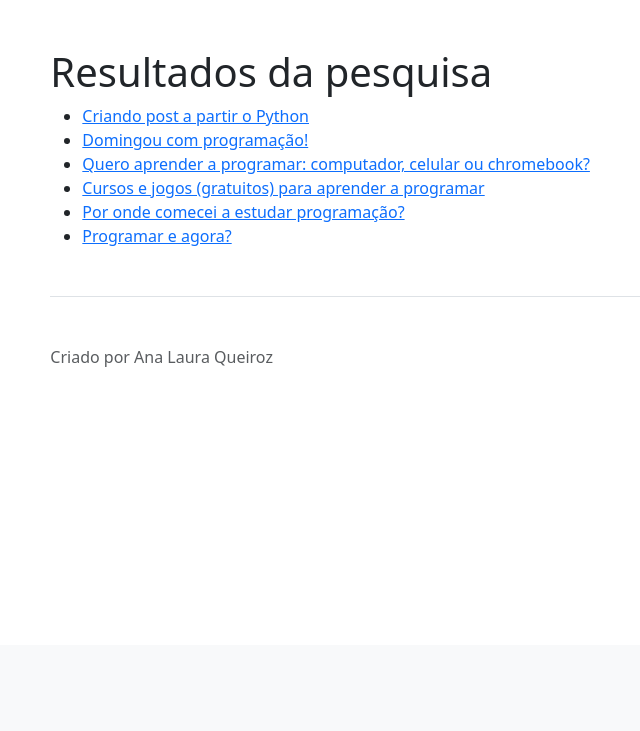
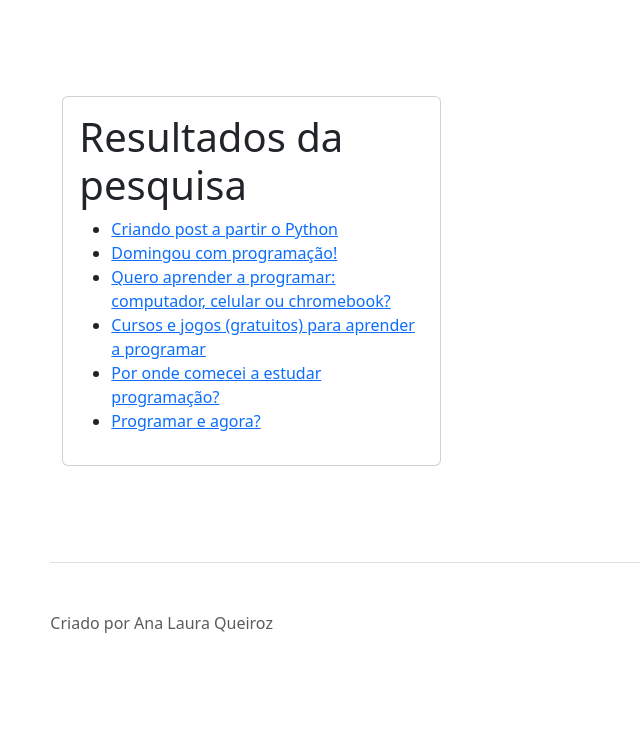
Before and after one commit to groot85/ProjetoFinalBlog-bootcamp, a Django app: template blog/templates/search.html in a window 1280 px wide. Shown: the part 155-886 px from the top of the page, without its empty margins (187-827 px from the left). Before the commit the page ends 522 px from the top, so only its background shows below. Run offline with Django 4.2, Linux system fonts and the light colour scheme; the template is opened without the code that fills it: values that come from a table or form of the project are taken from there, others are empty; data comes from the database, SQL or seed files in the repository.

Commit message:
botao search

```diff
--- a/anaqueiroz/urls.py
+++ b/anaqueiroz/urls.py
@@ -25,7 +25,7 @@ from django.conf.urls.static import static
 
 urlpatterns = [
     path('admin/', admin.site.urls),
-    path ('blog/', include ('blog.urls')),
+    path ('', include ('blog.urls')),
     path('', RedirectView.as_view(url='/blog/')),
 
 ] + static(settings.STATIC_URL, document_root=settings.STATIC_ROOT)
--- a/blog/templates/search.html
+++ b/blog/templates/search.html
@@ -1,6 +1,13 @@
 {% extends 'base.html' %}
 
 {% block content %}
+
+<main class="container py-5">
+
+  <div class="row">
+      <div class="col-sm-6">
+      <div class="card">
+          <div class="card-body">
             <h1>Resultados da pesquisa</h1>
             {% if query %}
             <p>Você pesquisou por: {{ query }}</p>
@@ -14,4 +21,11 @@
             {% else %}
             <p>Nenhum post encontrado.</p>
             {% endif %}
+          </div>
+      </div>
+      </div>
+  </div>
+
+  </main>
+
 {% endblock content %}
--- a/blog/urls.py
+++ b/blog/urls.py
@@ -5,9 +5,8 @@ from . import views
 #home, por isso ''
 urlpatterns = [
     path('', views.PostList.as_view(), name = 'home'),
-    path('<slug:slug>/', views.DetailView.as_view(), name='post_detail'),
-    #path('search/', views.SearchResultsView.as_view(), name= 'search_results')
-    path('search_results/', views.search, name='search'),
-
+    path('post/<slug:slug>/', views.DetailView.as_view(), name='post_detail'),
+    #path('search_results/', views.SearchResultsView.as_view(), name= 'search_results')
+    path('search/', views.search, name='search')
 
 ]
--- a/blog/views.py
+++ b/blog/views.py
@@ -7,6 +7,7 @@ from django.views.generic import DetailView
 from django.db.models import Q
 from django.views import generic
 
+
 #publicacao com resumo da postagem (ler mais em: https://developer.mozilla.org/en-US/docs/Learn/Server-side/Django/Generic_views)
 class PostList(generic.ListView):
     queryset = Post.objects.filter(status=1).order_by('-created_date')
@@ -14,7 +15,7 @@ class PostList(generic.ListView):
 
 #publicacao com toda posta  gem (ler mais em: https://developer.mozilla.org/en-US/docs/Learn/Server-side/Django/Generic_views)
 class DetailView (generic.DetailView):
-    model = Post
+    queryset = Post.objects.all().order_by("-created_date")
     template_name = 'post_detail.html'
 
 def search(request):
```
Lines whose indentation alone changed are shown as unchanged.
